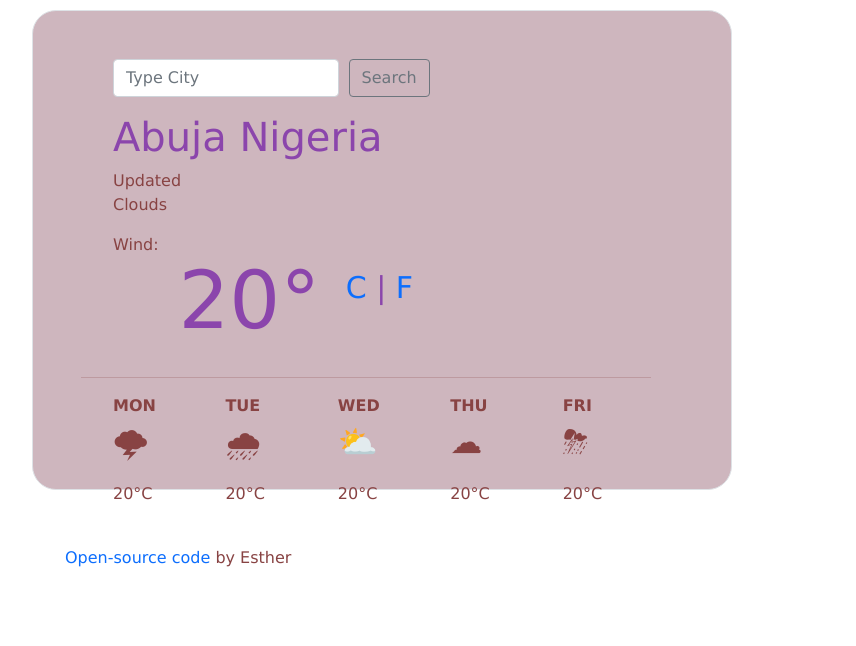
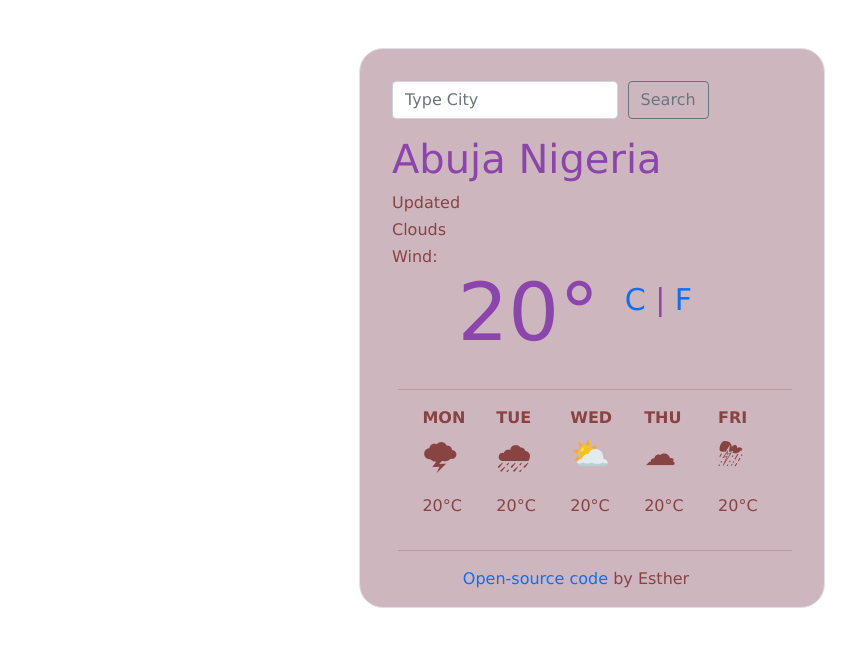
Before and after one commit to Hestia-Arc/Shecodes-Weather-App, a plain HTML site: page index.html in a window 1280 px wide. Shown: the whole page, without its empty margins (48-904 px from the left). Drawn offline with nearby package versions, Linux system fonts and the light colour scheme.

Commit message:
restyled the app container

```diff
--- a/index.html
+++ b/index.html
@@ -39,7 +39,7 @@
         </div>
 
         <hr>
-    <div class="row">
+    <div class="rows">
         <div class="col ">
             <strong>MON</strong>
             <p class="wea">🌩  </p>
@@ -65,9 +65,13 @@
             <p class="wea">⛈ </p>
             <p>20°C </p>
         </div>
+
     </div>
+    <hr>
     <p class="source"><a href="https://github.com/Hestia-Arc/Shecodes-Weather-App/tree/master">Open-source code</a> by Esther</p>
+
     </div>
+
 
     <script src="app.js"></script>
 </body>
--- a/style.css
+++ b/style.css
@@ -1,11 +1,14 @@
 .container {
+    display: flex;
+    flex-direction: column;
     font-family: "Lucida Sans", "Lucida Sans Regular", "Lucida Grande",
       "Lucida Sans Unicode", Geneva, Verdana, sans-serif;
     background-color: rgb(206, 182, 190);
-    max-width: 700px;
-    height: 30em;
-    margin: 10px 5em;
-    padding: 2em 5em;
+    max-width: fit-content;
+    height: fit-content;
+    margin: auto;
+    margin-top: 3em;
+    padding: 1em 2em;
     color: rgb(136, 67, 67);
     border-radius: 1.5em;
   }
@@ -14,8 +17,8 @@
     width: 400px;
     margin-top: 1em;
   }
-  #weather {
-    margin-top: -1em;
+  #weather, #wind {
+    margin-top: -0.8em;
     text-transform: capitalize;
   }
   #city {
@@ -35,7 +38,7 @@
     font-size: 2em;
   }
   hr {
-    margin-left: -2em;
+    margin-left: 0.4em;
   }
   .letters {
     font-size: 0.5em;
@@ -44,13 +47,20 @@
     text-decoration: none;
   }
   form {
-    display: inline;
     display: flex;
   }
   #button-Up {
     margin-left: 0.6em;
   }
   .source {
-    margin-top: 1.5em;
-    margin-left: -3em;
+    text-align: center;
+    margin-bottom: 0;
+    margin-left: -2em;
   }
+  .rows {
+    display: flex;
+    margin-left: 1.9em;
+    justify-content: space-around;
+    max-width: ;
+    max-height: ;
+  }
```
